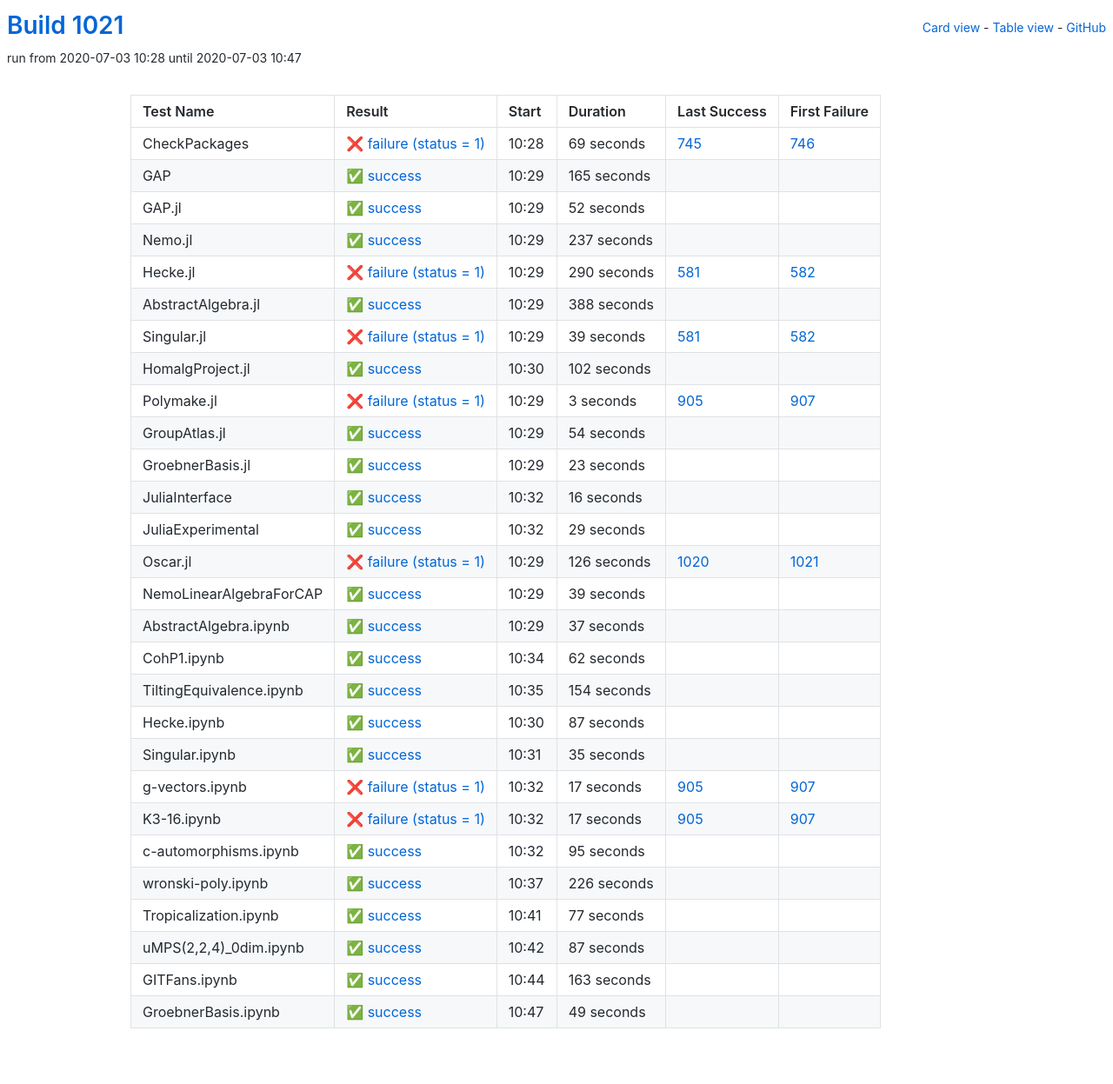
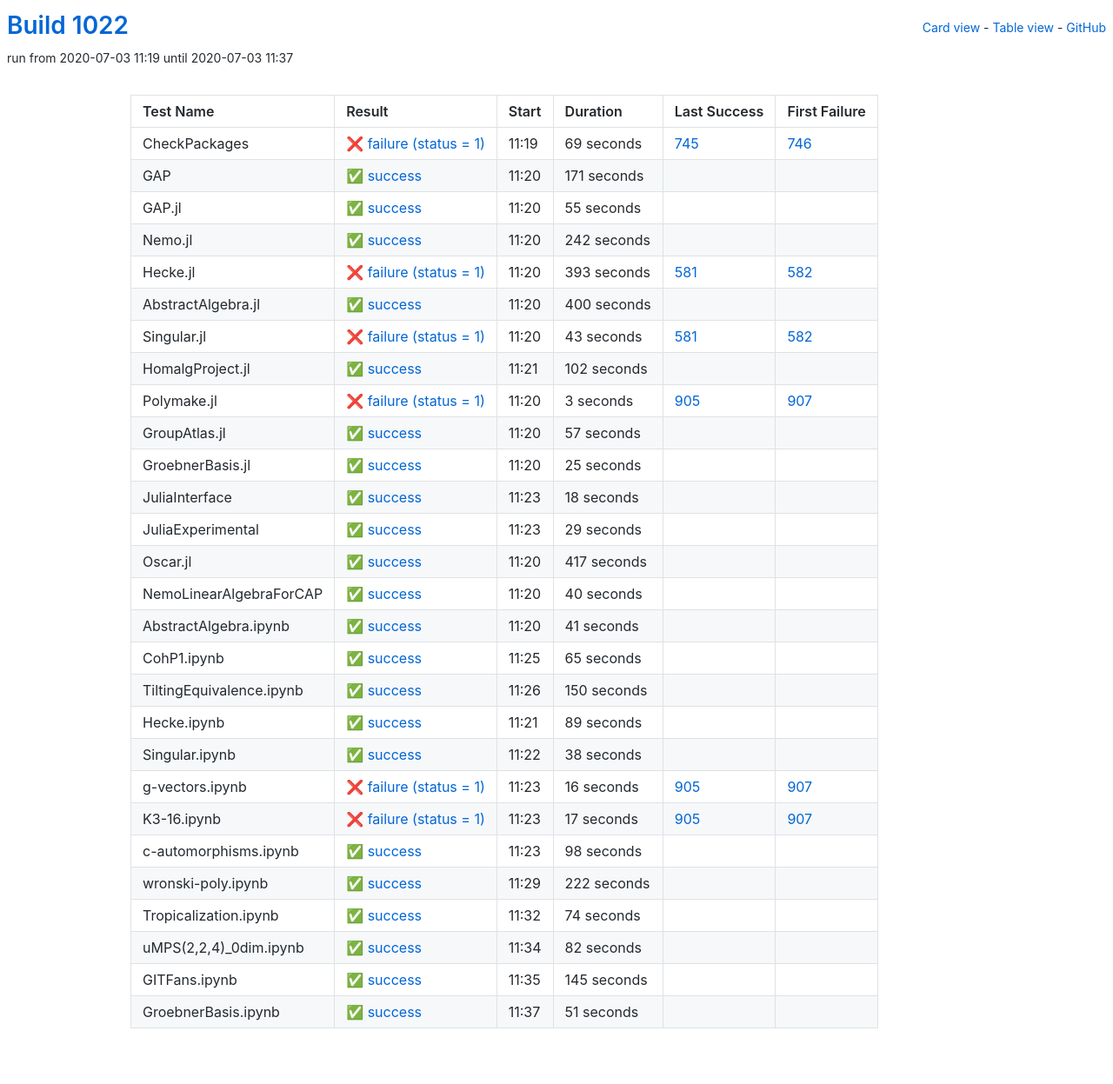
Before and after one commit to oscar-system/oscar-ci-status-1.4, a Jekyll site: the page built from table.html, in a window 1280 px wide. Shown: the whole page at 87% size. Built offline with Jekyll 4.4.1, drawn with Linux system fonts in a browser that asks for light colours.

Commit message:
Build #1022

```diff
--- a/_data/ci.yml
+++ b/_data/ci.yml
@@ -1,6 +1,6 @@
 ---
-build: 1021
-build_url: https://oscarci.mathematik.uni-kl.de/job/oscar-julia-1.4/1021/
+build: 1022
+build_url: https://oscarci.mathematik.uni-kl.de/job/oscar-julia-1.4/1022/
 job: oscar-julia-1.4
 organization: oscar-system
 repo: oscar-ci-status-1.4
@@ -8,8 +8,8 @@ repourl: https://github.com/oscar-system/oscar-ci-status-1.4
 tests:
 - name: CheckPackages
   id: checkpackages
-  log: https://oscarci.mathematik.uni-kl.de/job/oscar-julia-1.4/1021/artifact/logs/build-1021/CheckPackages.log
-  start: 2020-07-03 10:28
+  log: https://oscarci.mathematik.uni-kl.de/job/oscar-julia-1.4/1022/artifact/logs/build-1022/CheckPackages.log
+  start: 2020-07-03 11:19
   success: false
   exitcode: 1
   status: failure
@@ -20,80 +20,80 @@ tests:
   first_failure_url: https://oscarci.mathematik.uni-kl.de/job/oscar-julia-1.4/746/
 - name: GAP
   id: gap
-  log: https://oscarci.mathematik.uni-kl.de/job/oscar-julia-1.4/1021/artifact/logs/build-1021/GAP.log
-  start: 2020-07-03 10:29
+  log: https://oscarci.mathematik.uni-kl.de/job/oscar-julia-1.4/1022/artifact/logs/build-1022/GAP.log
+  start: 2020-07-03 11:20
   success: true
   exitcode: 0
   status: success
-  duration: 165
+  duration: 171
   last_success: false
   last_success_url:
   first_failure: false
   first_failure_url:
 - name: GAP.jl
   id: gap-jl
-  log: https://oscarci.mathematik.uni-kl.de/job/oscar-julia-1.4/1021/artifact/logs/build-1021/GAP.jl.log
-  start: 2020-07-03 10:29
+  log: https://oscarci.mathematik.uni-kl.de/job/oscar-julia-1.4/1022/artifact/logs/build-1022/GAP.jl.log
+  start: 2020-07-03 11:20
   success: true
   exitcode: 0
   status: success
-  duration: 52
+  duration: 55
   last_success: false
   last_success_url:
   first_failure: false
   first_failure_url:
 - name: Nemo.jl
   id: nemo-jl
-  log: https://oscarci.mathematik.uni-kl.de/job/oscar-julia-1.4/1021/artifact/logs/build-1021/Nemo.jl.log
-  start: 2020-07-03 10:29
+  log: https://oscarci.mathematik.uni-kl.de/job/oscar-julia-1.4/1022/artifact/logs/build-1022/Nemo.jl.log
+  start: 2020-07-03 11:20
   success: true
   exitcode: 0
   status: success
-  duration: 237
+  duration: 242
   last_success: false
   last_success_url:
   first_failure: false
   first_failure_url:
 - name: Hecke.jl
   id: hecke-jl
-  log: https://oscarci.mathematik.uni-kl.de/job/oscar-julia-1.4/1021/artifact/logs/build-1021/Hecke.jl.log
-  start: 2020-07-03 10:29
+  log: https://oscarci.mathematik.uni-kl.de/job/oscar-julia-1.4/1022/artifact/logs/build-1022/Hecke.jl.log
+  start: 2020-07-03 11:20
   success: false
   exitcode: 1
   status: failure
-  duration: 290
+  duration: 393
   last_success: 581
   last_success_url: https://oscarci.mathematik.uni-kl.de/job/oscar-julia-1.4/581/
   first_failure: 582
   first_failure_url: https://oscarci.mathematik.uni-kl.de/job/oscar-julia-1.4/582/
 - name: AbstractAlgebra.jl
   id: abstractalgebra-jl
-  log: https://oscarci.mathematik.uni-kl.de/job/oscar-julia-1.4/1021/artifact/logs/build-1021/AbstractAlgebra.jl.log
-  start: 2020-07-03 10:29
+  log: https://oscarci.mathematik.uni-kl.de/job/oscar-julia-1.4/1022/artifact/logs/build-1022/AbstractAlgebra.jl.log
+  start: 2020-07-03 11:20
   success: true
   exitcode: 0
   status: success
-  duration: 388
+  duration: 400
   last_success: false
   last_success_url:
   first_failure: false
   first_failure_url:
 - name: Singular.jl
   id: singular-jl
-  log: https://oscarci.mathematik.uni-kl.de/job/oscar-julia-1.4/1021/artifact/logs/build-1021/Singular.jl.log
-  start: 2020-07-03 10:29
+  log: https://oscarci.mathematik.uni-kl.de/job/oscar-julia-1.4/1022/artifact/logs/build-1022/Singular.jl.log
+  start: 2020-07-03 11:20
   success: false
   exitcode: 1
   status: failure
-  duration: 39
+  duration: 43
   last_success: 581
   last_success_url: https://oscarci.mathematik.uni-kl.de/job/oscar-julia-1.4/581/
   first_failure: 582
   first_failure_url: https://oscarci.mathematik.uni-kl.de/job/oscar-julia-1.4/582/
 - name: HomalgProject.jl
   id: homalgproject-jl
-  log: https://oscarci.mathematik.uni-kl.de/job/oscar-julia-1.4/1021/artifact/logs/build-1021/HomalgProject.jl.log
-  start: 2020-07-03 10:30
+  log: https://oscarci.mathematik.uni-kl.de/job/oscar-julia-1.4/1022/artifact/logs/build-1022/HomalgProject.jl.log
+  start: 2020-07-03 11:21
   success: true
   exitcode: 0
   status: success
@@ -104,8 +104,8 @@ tests:
   first_failure_url:
 - name: Polymake.jl
   id: polymake-jl
-  log: https://oscarci.mathematik.uni-kl.de/job/oscar-julia-1.4/1021/artifact/logs/build-1021/Polymake.jl.log
-  start: 2020-07-03 10:29
+  log: https://oscarci.mathematik.uni-kl.de/job/oscar-julia-1.4/1022/artifact/logs/build-1022/Polymake.jl.log
+  start: 2020-07-03 11:20
   success: false
   exitcode: 1
   status: failure
@@ -116,44 +116,44 @@ tests:
   first_failure_url: https://oscarci.mathematik.uni-kl.de/job/oscar-julia-1.4/907/
 - name: GroupAtlas.jl
   id: groupatlas-jl
-  log: https://oscarci.mathematik.uni-kl.de/job/oscar-julia-1.4/1021/artifact/logs/build-1021/GroupAtlas.jl.log
-  start: 2020-07-03 10:29
+  log: https://oscarci.mathematik.uni-kl.de/job/oscar-julia-1.4/1022/artifact/logs/build-1022/GroupAtlas.jl.log
+  start: 2020-07-03 11:20
   success: true
   exitcode: 0
   status: success
-  duration: 54
+  duration: 57
   last_success: false
   last_success_url:
   first_failure: false
   first_failure_url:
 - name: GroebnerBasis.jl
   id: groebnerbasis-jl
-  log: https://oscarci.mathematik.uni-kl.de/job/oscar-julia-1.4/1021/artifact/logs/build-1021/GroebnerBasis.jl.log
-  start: 2020-07-03 10:29
+  log: https://oscarci.mathematik.uni-kl.de/job/oscar-julia-1.4/1022/artifact/logs/build-1022/GroebnerBasis.jl.log
+  start: 2020-07-03 11:20
   success: true
   exitcode: 0
   status: success
-  duration: 23
+  duration: 25
   last_success: false
   last_success_url:
   first_failure: false
   first_failure_url:
 - name: JuliaInterface
   id: juliainterface
-  log: https://oscarci.mathematik.uni-kl.de/job/oscar-julia-1.4/1021/artifact/logs/build-1021/JuliaInterface.log
-  start: 2020-07-03 10:32
+  log: https://oscarci.mathematik.uni-kl.de/job/oscar-julia-1.4/1022/artifact/logs/build-1022/JuliaInterface.log
+  start: 2020-07-03 11:23
   success: true
   exitcode: 0
   status: success
-  duration: 16
+  duration: 18
   last_success: false
   last_success_url:
   first_failure: false
   first_failure_url:
 - name: JuliaExperimental
   id: juliaexperimental
-  log: https://oscarci.mathematik.uni-kl.de/job/oscar-julia-1.4/1021/artifact/logs/build-1021/JuliaExperimental.log
-  start: 2020-07-03 10:32
+  log: https://oscarci.mathematik.uni-kl.de/job/oscar-julia-1.4/1022/artifact/logs/build-1022/JuliaExperimental.log
+  start: 2020-07-03 11:23
   success: true
   exitcode: 0
   status: success
@@ -164,104 +164,104 @@ tests:
   first_failure_url:
 - name: Oscar.jl
   id: oscar-jl
-  log: https://oscarci.mathematik.uni-kl.de/job/oscar-julia-1.4/1021/artifact/logs/build-1021/Oscar.jl.log
-  start: 2020-07-03 10:29
-  success: false
-  exitcode: 1
-  status: failure
-  duration: 126
-  last_success: 1020
-  last_success_url: https://oscarci.mathematik.uni-kl.de/job/oscar-julia-1.4/1020/
-  first_failure: 1021
-  first_failure_url: https://oscarci.mathematik.uni-kl.de/job/oscar-julia-1.4/1021/
-- name: NemoLinearAlgebraForCAP
-  id: nemolinearalgebraforcap
-  log: https://oscarci.mathematik.uni-kl.de/job/oscar-julia-1.4/1021/artifact/logs/build-1021/NemoLinearAlgebraForCAP.log
-  start: 2020-07-03 10:29
+  log: https://oscarci.mathematik.uni-kl.de/job/oscar-julia-1.4/1022/artifact/logs/build-1022/Oscar.jl.log
+  start: 2020-07-03 11:20
   success: true
   exitcode: 0
   status: success
-  duration: 39
+  duration: 417
+  last_success: false
+  last_success_url:
+  first_failure: false
+  first_failure_url:
+- name: NemoLinearAlgebraForCAP
+  id: nemolinearalgebraforcap
+  log: https://oscarci.mathematik.uni-kl.de/job/oscar-julia-1.4/1022/artifact/logs/build-1022/NemoLinearAlgebraForCAP.log
+  start: 2020-07-03 11:20
+  success: true
+  exitcode: 0
+  status: success
+  duration: 40
   last_success: false
   last_success_url:
   first_failure: false
   first_failure_url:
 - name: AbstractAlgebra.ipynb
   id: abstractalgebra-ipynb
-  log: https://oscarci.mathematik.uni-kl.de/job/oscar-julia-1.4/1021/artifact/logs/build-1021/AbstractAlgebra.ipynb.log
-  start: 2020-07-03 10:29
+  log: https://oscarci.mathematik.uni-kl.de/job/oscar-julia-1.4/1022/artifact/logs/build-1022/AbstractAlgebra.ipynb.log
+  start: 2020-07-03 11:20
   success: true
   exitcode: 0
   status: success
-  duration: 37
+  duration: 41
   last_success: false
   last_success_url:
   first_failure: false
   first_failure_url:
 - name: CohP1.ipynb
   id: cohp1-ipynb
-  log: https://oscarci.mathematik.uni-kl.de/job/oscar-julia-1.4/1021/artifact/logs/build-1021/CohP1.ipynb.log
-  start: 2020-07-03 10:34
+  log: https://oscarci.mathematik.uni-kl.de/job/oscar-julia-1.4/1022/artifact/logs/build-1022/CohP1.ipynb.log
+  start: 2020-07-03 11:25
   success: true
   exitcode: 0
   status: success
-  duration: 62
+  duration: 65
   last_success: false
   last_success_url:
   first_failure: false
   first_failure_url:
 - name: TiltingEquivalence.ipynb
   id: tiltingequivalence-ipynb
-  log: https://oscarci.mathematik.uni-kl.de/job/oscar-julia-1.4/1021/artifact/logs/build-1021/TiltingEquivalence.ipynb.log
-  start: 2020-07-03 10:35
+  log: https://oscarci.mathematik.uni-kl.de/job/oscar-julia-1.4/1022/artifact/logs/build-1022/TiltingEquivalence.ipynb.log
+  start: 2020-07-03 11:26
   success: true
   exitcode: 0
   status: success
-  duration: 154
+  duration: 150
   last_success: false
   last_success_url:
   first_failure: false
   first_failure_url:
 - name: Hecke.ipynb
   id: hecke-ipynb
-  log: https://oscarci.mathematik.uni-kl.de/job/oscar-julia-1.4/1021/artifact/logs/build-1021/Hecke.ipynb.log
-  start: 2020-07-03 10:30
+  log: https://oscarci.mathematik.uni-kl.de/job/oscar-julia-1.4/1022/artifact/logs/build-1022/Hecke.ipynb.log
+  start: 2020-07-03 11:21
   success: true
   exitcode: 0
   status: success
-  duration: 87
+  duration: 89
   last_success: false
   last_success_url:
   first_failure: false
   first_failure_url:
 - name: Singular.ipynb
   id: singular-ipynb
-  log: https://oscarci.mathematik.uni-kl.de/job/oscar-julia-1.4/1021/artifact/logs/build-1021/Singular.ipynb.log
-  start: 2020-07-03 10:31
+  log: https://oscarci.mathematik.uni-kl.de/job/oscar-julia-1.4/1022/artifact/logs/build-1022/Singular.ipynb.log
+  start: 2020-07-03 11:22
   success: true
   exitcode: 0
   status: success
-  duration: 35
+  duration: 38
   last_success: false
   last_success_url:
   first_failure: false
   first_failure_url:
 - name: g-vectors.ipynb
   id: g-vectors-ipynb
-  log: https://oscarci.mathematik.uni-kl.de/job/oscar-julia-1.4/1021/artifact/logs/build-1021/g-vectors.ipynb.log
-  start: 2020-07-03 10:32
+  log: https://oscarci.mathematik.uni-kl.de/job/oscar-julia-1.4/1022/artifact/logs/build-1022/g-vectors.ipynb.log
+  start: 2020-07-03 11:23
   success: false
   exitcode: 1
   status: failure
-  duration: 17
+  duration: 16
   last_success: 905
   last_success_url: https://oscarci.mathematik.uni-kl.de/job/oscar-julia-1.4/905/
   first_failure: 907
   first_failure_url: https://oscarci.mathematik.uni-kl.de/job/oscar-julia-1.4/907/
 - name: K3-16.ipynb
   id: k3-16-ipynb
-  log: https://oscarci.mathematik.uni-kl.de/job/oscar-julia-1.4/1021/artifact/logs/build-1021/K3-16.ipynb.log
-  start: 2020-07-03 10:32
+  log: https://oscarci.mathematik.uni-kl.de/job/oscar-julia-1.4/1022/artifact/logs/build-1022/K3-16.ipynb.log
+  start: 2020-07-03 11:23
   success: false
   exitcode: 1
   status: failure
@@ -272,72 +272,72 @@ tests:
   first_failure_url: https://oscarci.mathematik.uni-kl.de/job/oscar-julia-1.4/907/
 - name: c-automorphisms.ipynb
   id: c-automorphisms-ipynb
-  log: https://oscarci.mathematik.uni-kl.de/job/oscar-julia-1.4/1021/artifact/logs/build-1021/c-automorphisms.ipynb.log
-  start: 2020-07-03 10:32
+  log: https://oscarci.mathematik.uni-kl.de/job/oscar-julia-1.4/1022/artifact/logs/build-1022/c-automorphisms.ipynb.log
+  start: 2020-07-03 11:23
   success: true
   exitcode: 0
   status: success
-  duration: 95
+  duration: 98
   last_success: false
   last_success_url:
   first_failure: false
   first_failure_url:
 - name: wronski-poly.ipynb
   id: wronski-poly-ipynb
-  log: https://oscarci.mathematik.uni-kl.de/job/oscar-julia-1.4/1021/artifact/logs/build-1021/wronski-poly.ipynb.log
-  start: 2020-07-03 10:37
+  log: https://oscarci.mathematik.uni-kl.de/job/oscar-julia-1.4/1022/artifact/logs/build-1022/wronski-poly.ipynb.log
+  start: 2020-07-03 11:29
   success: true
   exitcode: 0
   status: success
-  duration: 226
+  duration: 222
   last_success: false
   last_success_url:
   first_failure: false
   first_failure_url:
 - name: Tropicalization.ipynb
   id: tropicalization-ipynb
-  log: https://oscarci.mathematik.uni-kl.de/job/oscar-julia-1.4/1021/artifact/logs/build-1021/Tropicalization.ipynb.log
-  start: 2020-07-03 10:41
+  log: https://oscarci.mathematik.uni-kl.de/job/oscar-julia-1.4/1022/artifact/logs/build-1022/Tropicalization.ipynb.log
+  start: 2020-07-03 11:32
   success: true
   exitcode: 0
   status: success
-  duration: 77
+  duration: 74
   last_success: false
   last_success_url:
   first_failure: false
   first_failure_url:
 - name: uMPS(2,2,4)_0dim.ipynb
   id: umps-2-2-4-0dim-ipynb
-  log: https://oscarci.mathematik.uni-kl.de/job/oscar-julia-1.4/1021/artifact/logs/build-1021/uMPS-2-2-4-_0dim.ipynb.log
-  start: 2020-07-03 10:42
+  log: https://oscarci.mathematik.uni-kl.de/job/oscar-julia-1.4/1022/artifact/logs/build-1022/uMPS-2-2-4-_0dim.ipynb.log
+  start: 2020-07-03 11:34
   success: true
   exitcode: 0
   status: success
-  duration: 87
+  duration: 82
   last_success: false
   last_success_url:
   first_failure: false
   first_failure_url:
 - name: GITFans.ipynb
   id: gitfans-ipynb
-  log: https://oscarci.mathematik.uni-kl.de/job/oscar-julia-1.4/1021/artifact/logs/build-1021/GITFans.ipynb.log
-  start: 2020-07-03 10:44
+  log: https://oscarci.mathematik.uni-kl.de/job/oscar-julia-1.4/1022/artifact/logs/build-1022/GITFans.ipynb.log
+  start: 2020-07-03 11:35
   success: true
   exitcode: 0
   status: success
-  duration: 163
+  duration: 145
   last_success: false
   last_success_url:
   first_failure: false
   first_failure_url:
 - name: GroebnerBasis.ipynb
   id: groebnerbasis-ipynb
-  log: https://oscarci.mathematik.uni-kl.de/job/oscar-julia-1.4/1021/artifact/logs/build-1021/GroebnerBasis.ipynb.log
-  start: 2020-07-03 10:47
+  log: https://oscarci.mathematik.uni-kl.de/job/oscar-julia-1.4/1022/artifact/logs/build-1022/GroebnerBasis.ipynb.log
+  start: 2020-07-03 11:37
   success: true
   exitcode: 0
   status: success
-  duration: 49
+  duration: 51
   last_success: false
   last_success_url:
   first_failure: false
```
Also changed, not shown: README.md.
